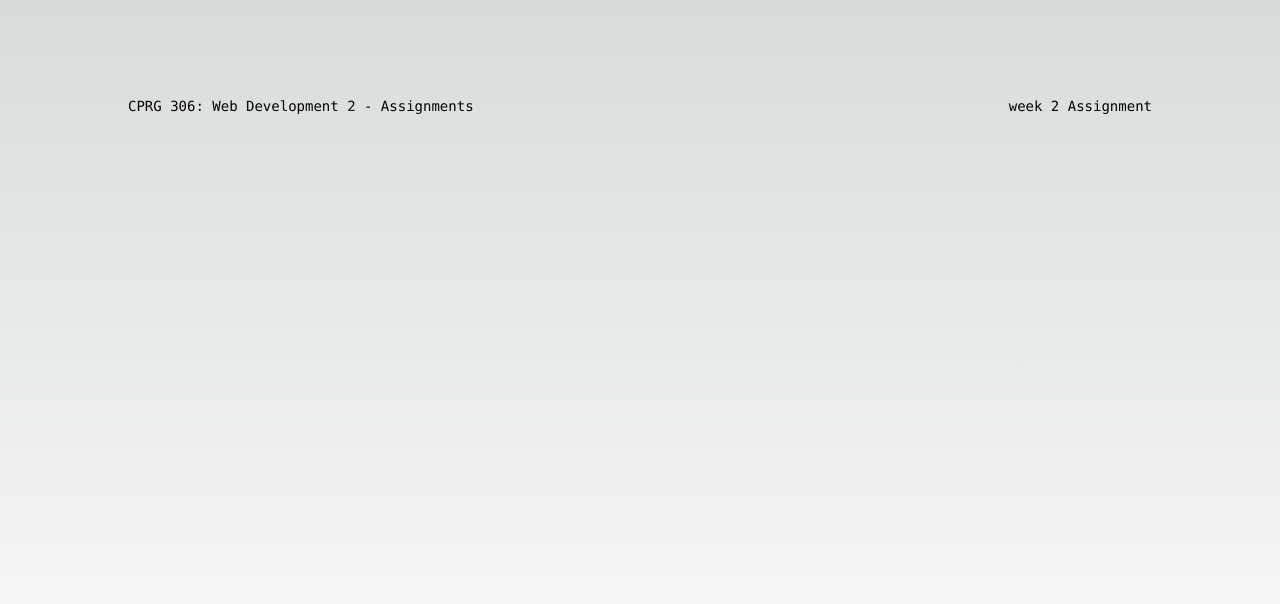
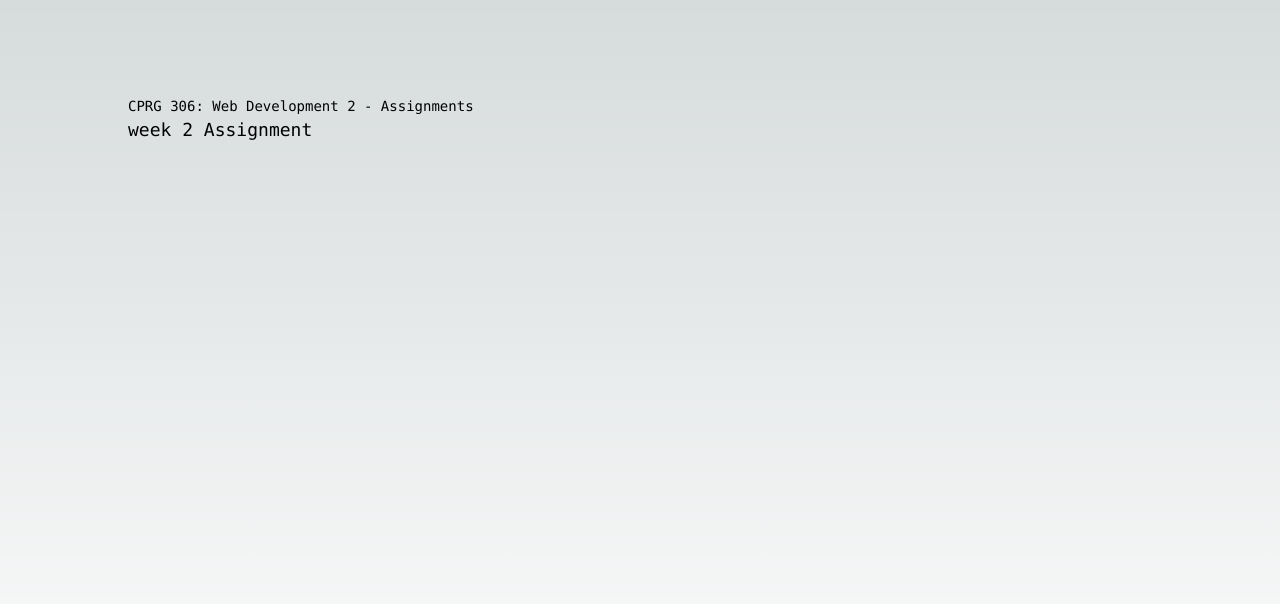
Before and after one commit to Abdelmouzahir/CPRG306-Assignments, a Next.js app: page / in a window 1280 px wide. Shown: the top 604 px of the page. Built offline with nearby package versions, Linux system fonts and the light colour scheme.

Commit message:
last commit

```diff
--- a/app/page.js
+++ b/app/page.js
@@ -3,15 +3,10 @@ import Link from "next/link";
 export default function Home() {
   return (
     <main className="flex min-h-screen flex-col items-center justify-between p-24">
-      <div className="z-10 max-w-5xl w-full items-center justify-between font-mono text-sm lg:flex">
-        <h1>CPRG 306: Web Development 2 - Assignments</h1>
-        <div>
-
-      </div>
-      <div>
-        <Link href="/week-2">
-        <text> week 2 Assignment</text>
-        </Link>
+      <div className="z-10 max-w-5xl w-full items-center justify-start font-mono text-sm lg:flex text-lg flex-col">
+        <h1 className="w-full">CPRG 306: Web Development 2 - Assignments</h1>
+        <div className="text-lg flex items-center justify-start w-full">
+        <Link href="/week-2"><text> week 2 Assignment</text></Link>
         </div>
       </div>
     </main>
```
